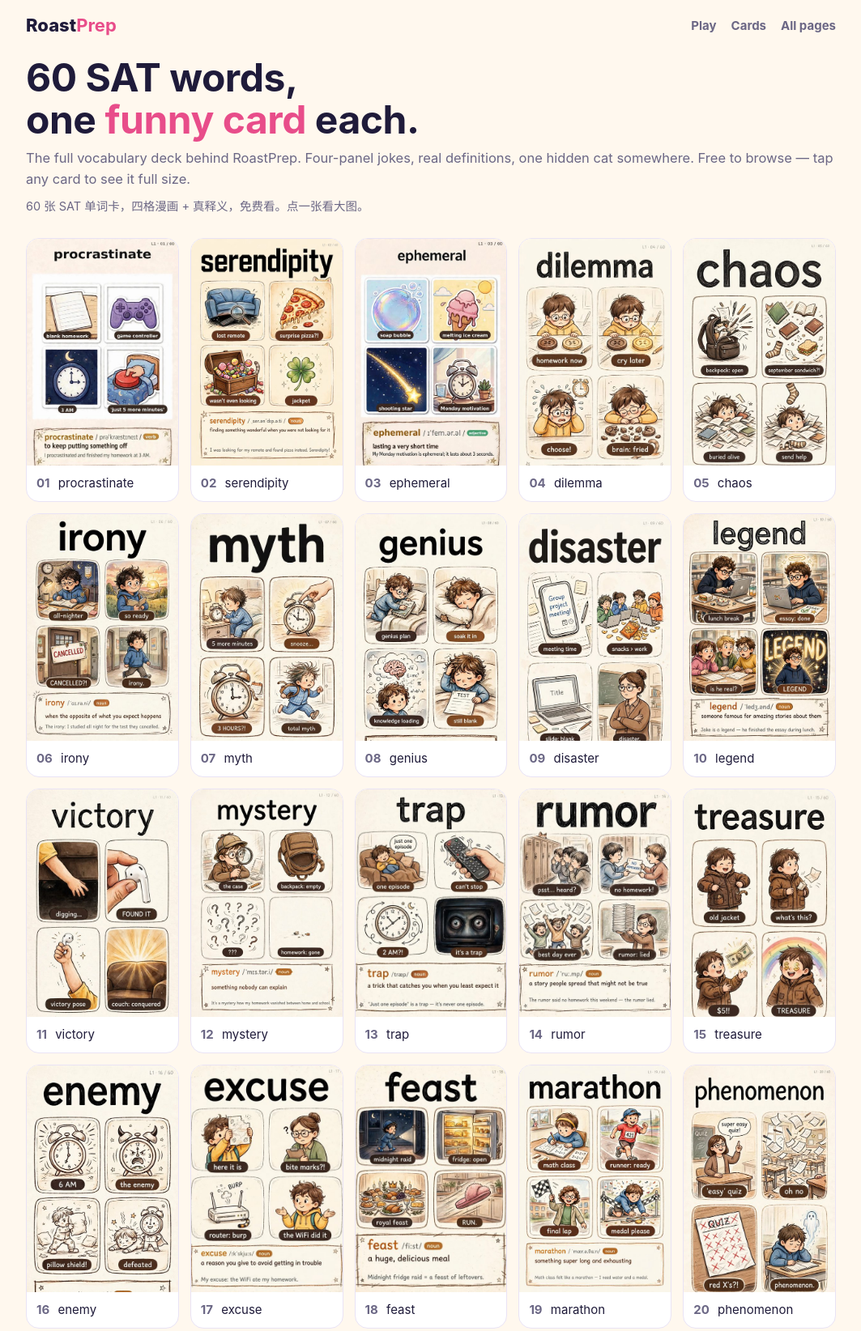
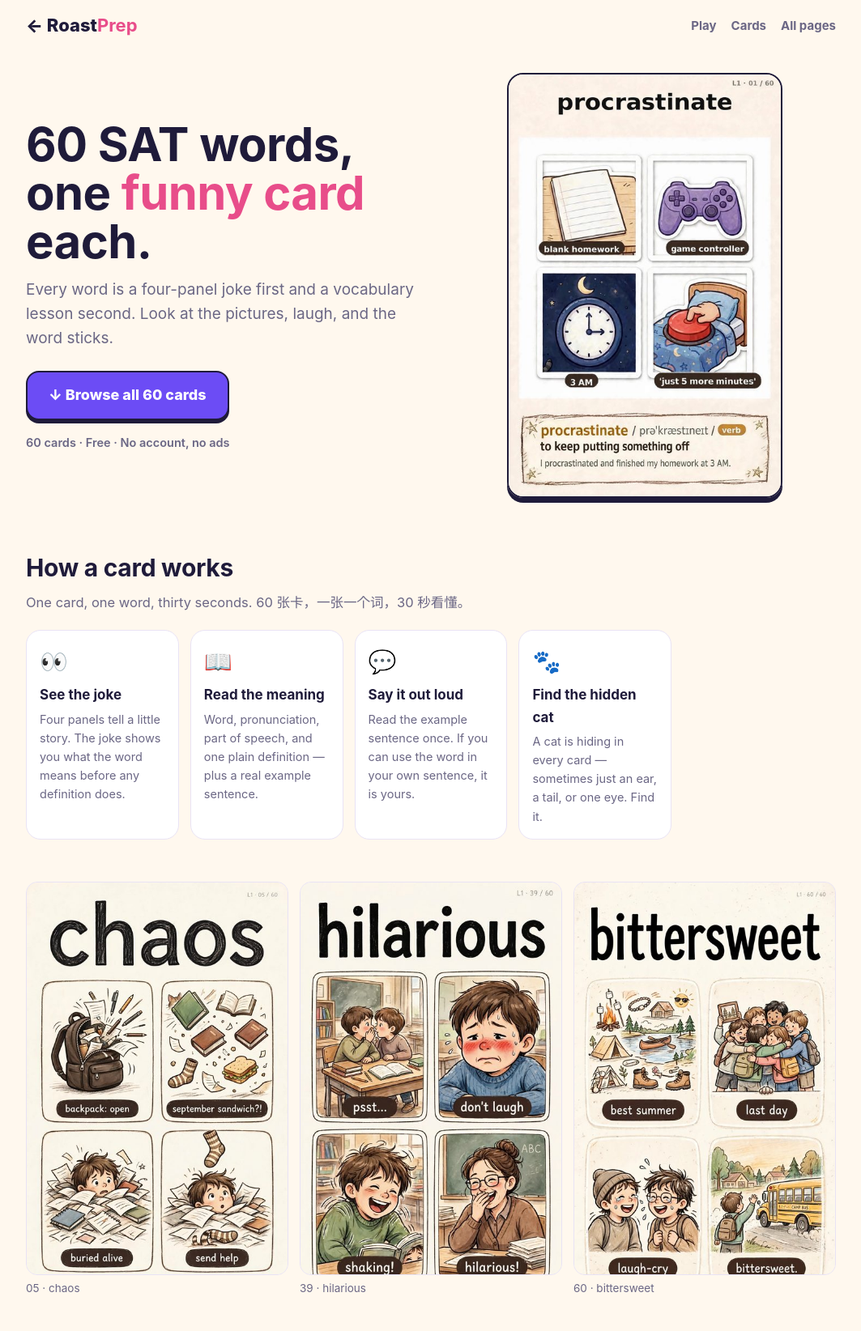
Before and after one commit to JoyceWay/roastprep, a plain HTML site: page cards/index.html in a window 1280 px wide. Shown: the top 1644 px of the page at 81% size, without its empty margins (108-1171 px from the left). Drawn offline with Linux system fonts and the light colour scheme.

Commit message:
Cards product intro (like game homepage) + back-to-home pointer on both product pages

```diff
--- a/cards/index.html
+++ b/cards/index.html
@@ -2,26 +2,47 @@
 <title>60 SAT Words · RoastPrep</title><meta name="description" content="60 SAT vocabulary cards, one funny picture each. Free to browse."><link rel="canonical" href="https://roastprep.com/cards/">
 <link rel="icon" href="/favicon.svg" type="image/svg+xml">
 <style>:root{--font:-apple-system,BlinkMacSystemFont,"Segoe UI",Roboto,"Helvetica Neue",Arial,sans-serif;--display:ui-rounded,"SF Pro Rounded","Nunito",var(--font);
---bg:#FFF8EE;--surface:#fff;--ink:#1F1B3A;--muted:#6B6785;--line:#E9E3F5;--primary:#6C4CF5;--pink:#E84D8A}
+--bg:#FFF8EE;--surface:#fff;--s2:#F6F2FF;--ink:#1F1B3A;--muted:#6B6785;--line:#E9E3F5;--primary:#6C4CF5;--pink:#E84D8A}
+@media (prefers-color-scheme:dark){:root{--bg:#14121D;--surface:#1E1B2C;--s2:#272339;--ink:#F3F0FF;--muted:#A6A1C2;--line:#352F4D;--primary:#9B85FF}}
 *{box-sizing:border-box}body{margin:0;background:var(--bg);color:var(--ink);font:16.5px/1.6 var(--font);-webkit-font-smoothing:antialiased}
 a{color:var(--primary)}.wrap{max-width:1040px;margin:0 auto;padding:0 20px}
 .top{display:flex;justify-content:space-between;align-items:center;padding:18px 0}
 .logo{font:800 22px var(--display);color:var(--ink);text-decoration:none}.logo b{color:var(--pink)}
 .top nav a{margin-left:18px;font-weight:700;font-size:15px;text-decoration:none;color:var(--muted)}
-h1{font-family:var(--display);font-size:clamp(32px,5vw,48px);line-height:1.08;margin:8px 0 8px;letter-spacing:-.01em}h1 em{font-style:normal;color:var(--pink)}
-.sub{color:var(--muted);margin:0 0 8px}.cn{color:var(--muted);font-size:14.5px;margin:0 0 28px}
+.btn{display:inline-block;background:var(--primary);color:#fff;font-weight:800;font-size:18px;text-decoration:none;border:2px solid var(--ink);border-radius:16px;padding:14px 26px;box-shadow:0 4px 0 var(--ink)}
+.btn:active{transform:translateY(3px);box-shadow:0 1px 0 var(--ink)}
+h1,h2{font-family:var(--display);letter-spacing:-.01em}
+.hero{display:grid;grid-template-columns:1.05fr 1fr;gap:34px;align-items:center;padding:28px 0 10px}
+.hero h1{font-size:clamp(36px,5.6vw,58px);line-height:1.04;margin:0 0 14px}h1 em,h2 em{font-style:normal;color:var(--pink)}
+.hero p.lead{font-size:19px;color:var(--muted);margin:0 0 24px;max-width:520px}.chips{margin-top:16px;color:var(--muted);font-size:14.5px;font-weight:600}
+.hero img{width:100%;max-width:340px;height:auto;border-radius:20px;border:2px solid var(--ink);box-shadow:0 6px 0 var(--ink);display:block;margin:0 auto}
+section{padding-top:52px}section h2{font-size:30px;margin:0 0 6px}section .sub{color:var(--muted);margin:0 0 20px}
+.steps{display:grid;grid-template-columns:repeat(auto-fill,minmax(180px,1fr));gap:14px}
+.st{background:var(--surface);border:1px solid var(--line);border-radius:18px;padding:16px}.si{font-size:28px}.st h3{margin:6px 0 4px;font-size:17px}.st p{margin:0;color:var(--muted);font-size:14.5px}
+.strip{display:grid;grid-template-columns:repeat(3,1fr);gap:14px}.strip figure{margin:0}.strip img{width:100%;height:auto;aspect-ratio:2/3;object-fit:cover;object-position:top;background:var(--s2);border-radius:14px;display:block;border:1px solid var(--line)}.strip figcaption{font-size:13.5px;color:var(--muted);margin-top:6px}
 .grid{display:grid;grid-template-columns:repeat(auto-fill,minmax(180px,1fr));gap:14px;padding-bottom:20px}
 .card{background:var(--surface);border:1px solid var(--line);border-radius:16px;overflow:hidden;text-decoration:none;color:var(--ink);display:block}
 .card img{width:100%;height:auto;display:block;aspect-ratio:2/3;object-fit:cover;object-position:top;background:#fff}
 .card span{display:block;padding:10px 12px;font-size:15px}.card b{color:var(--muted);font-weight:700;margin-right:6px}
-footer{border-top:1px solid var(--line);margin-top:40px;padding:22px 0 40px;color:var(--muted);font-size:14px}footer a{margin-right:16px}
-@media (max-width:760px){.grid{grid-template-columns:repeat(auto-fill,minmax(150px,1fr));gap:10px}}
+.par{background:var(--surface);border:1px solid var(--line);border-radius:20px;padding:20px 24px}.par ul{margin:8px 0 0;padding-left:20px}.par li{margin:6px 0}
+.cta{text-align:center;padding-top:52px}
+footer{border-top:1px solid var(--line);margin-top:56px;padding:22px 0 40px;color:var(--muted);font-size:14px}footer a{margin-right:16px}
+@media (max-width:760px){.hero{grid-template-columns:1fr}.strip{grid-template-columns:repeat(3,1fr);gap:8px}.grid{grid-template-columns:repeat(auto-fill,minmax(150px,1fr));gap:10px}}
 </style></head><body><div class="wrap">
-<header class="top"><a class="logo" href="/">Roast<b>Prep</b></a><nav><a href="/play/">Play</a><a href="/cards/">Cards</a><a href="/more/">All pages</a></nav></header>
+<header class="top"><a class="logo" href="/">← Roast<b>Prep</b></a><nav><a href="/play/">Play</a><a href="/cards/">Cards</a><a href="/more/">All pages</a></nav></header>
+<div class="hero"><div>
 <h1>60 SAT words,<br>one <em>funny card</em> each.</h1>
-<p class="sub">The full vocabulary deck behind RoastPrep. Four-panel jokes, real definitions, one hidden cat somewhere. Free to browse — tap any card to see it full size.</p>
-<p class="cn">60 张 SAT 单词卡，四格漫画 + 真释义，免费看。点一张看大图。</p>
-<div class="grid">
+<p class="lead">Every word is a four-panel joke first and a vocabulary lesson second. Look at the pictures, laugh, and the word sticks.</p>
+<a class="btn" href="#cards">↓ Browse all 60 cards</a>
+<div class="chips">60 cards · Free · No account, no ads</div></div>
+<img src="/cards/thumb/01-procrastinate.jpg" alt="SAT vocabulary card: procrastinate — blank homework, game controller, 3 AM" width="480" height="744"></div>
+<section><h2>How a card works</h2><p class="sub">One card, one word, thirty seconds. 60 张卡，一张一个词，30 秒看懂。</p><div class="steps"><div class="st"><div class="si">👀</div><h3>See the joke</h3><p>Four panels tell a little story. The joke shows you what the word means before any definition does.</p></div><div class="st"><div class="si">📖</div><h3>Read the meaning</h3><p>Word, pronunciation, part of speech, and one plain definition — plus a real example sentence.</p></div><div class="st"><div class="si">💬</div><h3>Say it out loud</h3><p>Read the example sentence once. If you can use the word in your own sentence, it is yours.</p></div><div class="st"><div class="si">🐾</div><h3>Find the hidden cat</h3><p>A cat is hiding in every card — sometimes just an ear, a tail, or one eye. Find it.</p></div></div></section>
+<section><div class="strip">
+<figure><img loading="lazy" src="/cards/thumb/05-chaos.jpg" alt="chaos"><figcaption>05 · chaos</figcaption></figure>
+<figure><img loading="lazy" src="/cards/thumb/39-hilarious.jpg" alt="hilarious"><figcaption>39 · hilarious</figcaption></figure>
+<figure><img loading="lazy" src="/cards/thumb/60-bittersweet.jpg" alt="bittersweet"><figcaption>60 · bittersweet</figcaption></figure>
+</div></section>
+<section id="cards"><h2>All 60 cards</h2><p class="sub">Tap any card to see it full size. 点一张看大图。</p><div class="grid">
 <a class="card" href="/cards/img/01-procrastinate.png"><img loading="lazy" src="/cards/thumb/01-procrastinate.jpg" alt="procrastinate"><span><b>01</b> procrastinate</span></a>
 <a class="card" href="/cards/img/02-serendipity.png"><img loading="lazy" src="/cards/thumb/02-serendipity.jpg" alt="serendipity"><span><b>02</b> serendipity</span></a>
 <a class="card" href="/cards/img/03-ephemeral.png"><img loading="lazy" src="/cards/thumb/03-ephemeral.jpg" alt="ephemeral"><span><b>03</b> ephemeral</span></a>
@@ -82,6 +103,13 @@ footer{border-top:1px solid var(--line);margin-top:40px;padding:22px 0 40px;colo
 <a class="card" href="/cards/img/58-vivid.png"><img loading="lazy" src="/cards/thumb/58-vivid.jpg" alt="vivid"><span><b>58</b> vivid</span></a>
 <a class="card" href="/cards/img/59-relentless.png"><img loading="lazy" src="/cards/thumb/59-relentless.jpg" alt="relentless"><span><b>59</b> relentless</span></a>
 <a class="card" href="/cards/img/60-bittersweet.png"><img loading="lazy" src="/cards/thumb/60-bittersweet.jpg" alt="bittersweet"><span><b>60</b> bittersweet</span></a>
-</div>
+</div></section>
+<section><h2>For parents</h2><div class="par"><ul>
+<li><b>No accounts, no ads, no cookies.</b> Kids just open the page and browse.</li>
+<li><b>Funny is the bar, not the bonus.</b> A card only ships if a 12-year-old gets the joke at first glance.</li>
+<li><b>Accuracy first.</b> Definitions and examples are checked before release, and a joke never changes what a word means.</li>
+<li><b>Custom cards are the paid part.</b> These 60 are free to browse; a card made for your kid — their words, their cat — is a separate custom order.</li></ul>
+<p style="margin:12px 0 0">Questions: <a href="mailto:hello@roastprep.com">hello@roastprep.com</a></p></div></section>
+<div class="cta"><a class="btn" href="/play/">▶ Play Season 1 — the game</a></div>
 <footer><a href="/">Home</a><a href="/play/">Play Season 1</a><a href="/privacy.html">Privacy</a><a href="mailto:hello@roastprep.com">hello@roastprep.com</a><br>© 2026 RoastPrep · SAT is a trademark of the College Board, which is not affiliated with and does not endorse RoastPrep.</footer>
 </div></body></html>
```
Also changed, not shown: play/index.html (+1 -1 lines).
